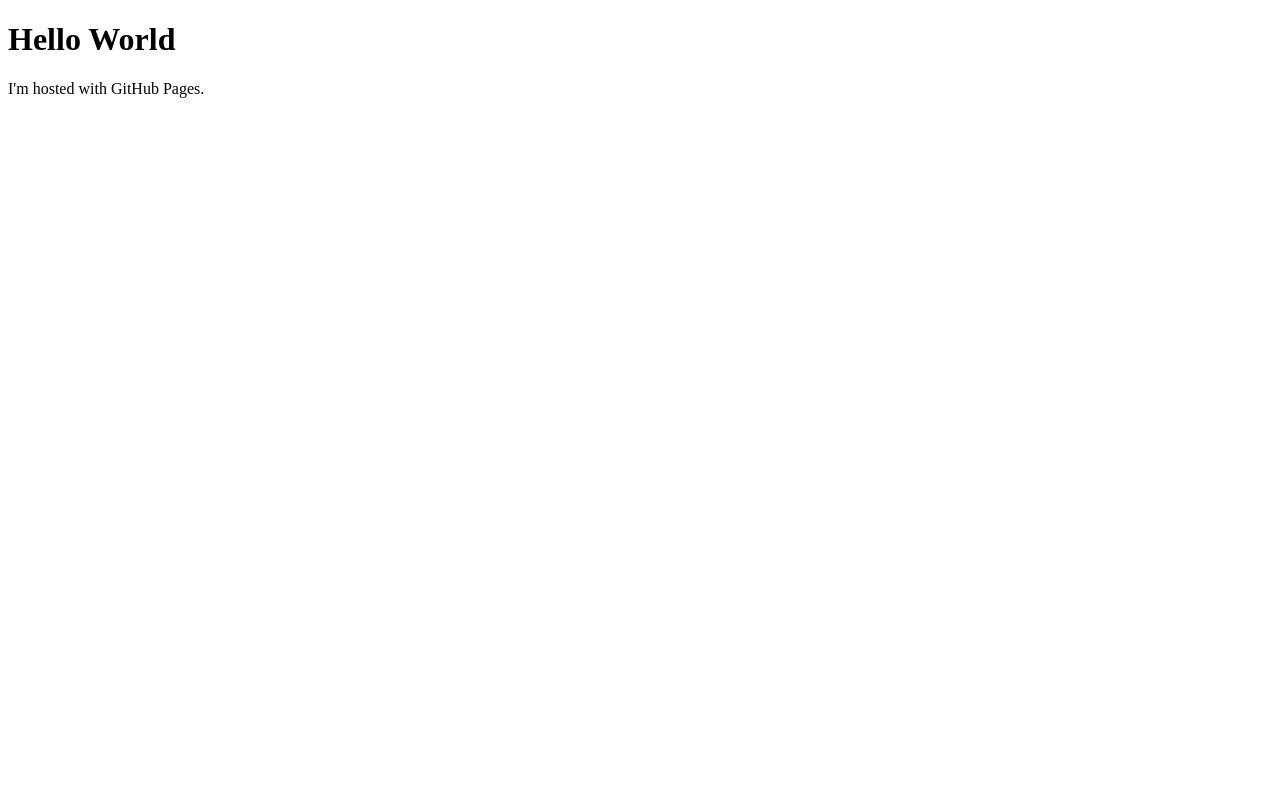
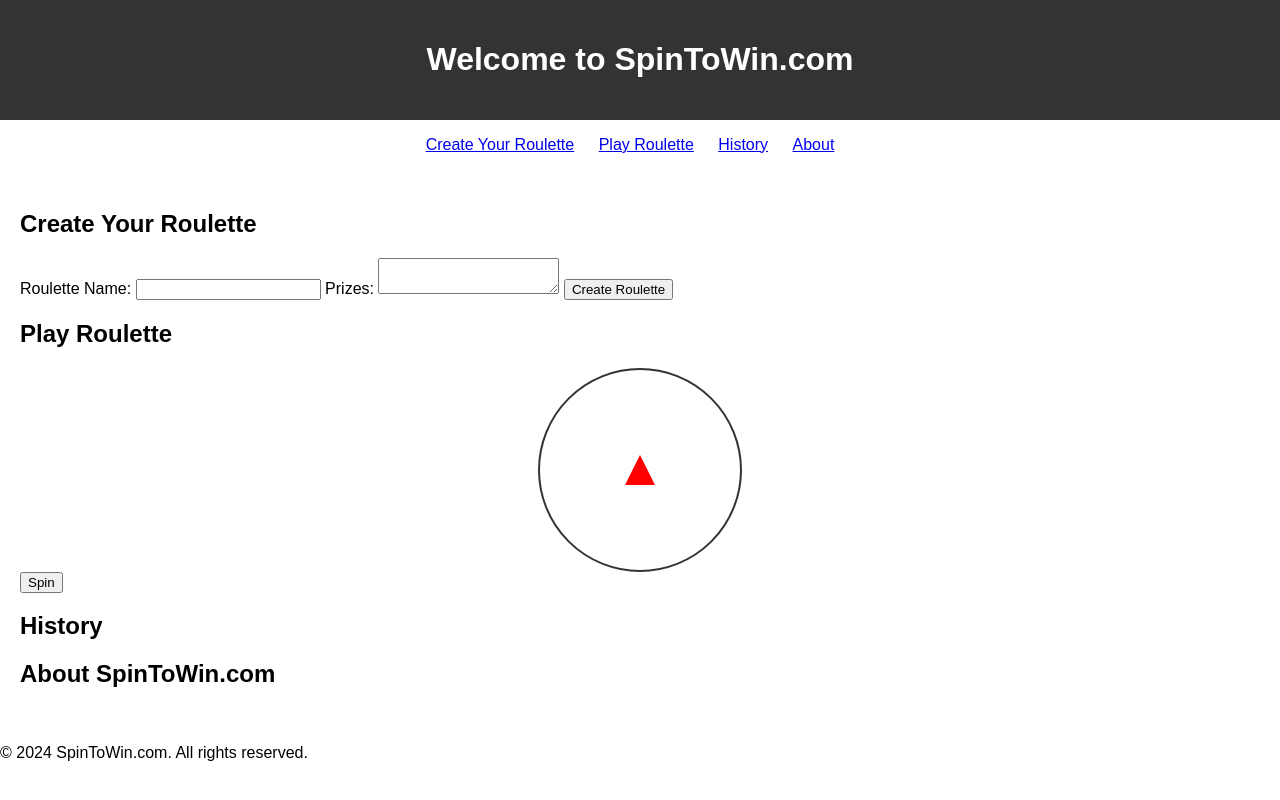
Before and after one commit to baadermeinhof92/baadermeinhof92, a plain HTML site: page index.html in a window 1280 px wide. Drawn offline with Linux system fonts and the light colour scheme.

Commit message:
Update index.html

```diff
--- a/index.html
+++ b/index.html
@@ -1,7 +1,111 @@
 <!DOCTYPE html>
-<html>
+<html lang="en">
+<head>
+    <meta charset="UTF-8">
+    <meta name="viewport" content="width=device-width, initial-scale=1.0">
+    <title>SpinToWin.com</title>
+    <style>
+        body {
+            font-family: Arial, sans-serif;
+            margin: 0;
+            padding: 0;
+        }
+        header {
+            background-color: #333;
+            color: white;
+            text-align: center;
+            padding: 20px;
+        }
+        nav ul {
+            list-style-type: none;
+            padding: 0;
+            text-align: center;
+        }
+        nav ul li {
+            display: inline;
+            margin-right: 20px;
+        }
+        main {
+            padding: 20px;
+        }
+        .roulette {
+            width: 200px;
+            height: 200px;
+            border: 2px solid #333;
+            border-radius: 50%;
+            position: relative;
+            overflow: hidden;
+            margin: 0 auto;
+        }
+        .arrow {
+            position: absolute;
+            top: 50%;
+            left: 50%;
+            transform: translate(-50%, -50%);
+            width: 0;
+            height: 0;
+            border-left: 15px solid transparent;
+            border-right: 15px solid transparent;
+            border-bottom: 30px solid red;
+        }
+    </style>
+</head>
 <body>
-<h1>Hello World</h1>
-<p>I'm hosted with GitHub Pages.</p>
+    <header>
+        <h1>Welcome to SpinToWin.com</h1>
+    </header>
+
+    <nav>
+        <ul>
+            <li><a href="#create">Create Your Roulette</a></li>
+            <li><a href="#play">Play Roulette</a></li>
+            <li><a href="#history">History</a></li>
+            <li><a href="#about">About</a></li>
+        </ul>
+    </nav>
+
+    <main>
+        <section id="create">
+            <h2>Create Your Roulette</h2>
+            <form id="rouletteForm">
+                <label for="rouletteName">Roulette Name:</label>
+                <input type="text" id="rouletteName" name="rouletteName">
+                <label for="prizes">Prizes:</label>
+                <textarea id="prizes" name="prizes"></textarea>
+                <button type="submit">Create Roulette</button>
+            </form>
+        </section>
+
+        <section id="play">
+            <h2>Play Roulette</h2>
+            <div class="roulette" id="roulette">
+                <div class="arrow"></div>
+            </div>
+            <button onclick="spinRoulette()">Spin</button>
+        </section>
+
+        <section id="history">
+            <h2>History</h2>
+            <!-- Aquí se mostraría el historial de sorteos pasados -->
+        </section>
+
+        <section id="about">
+            <h2>About SpinToWin.com</h2>
+            <!-- Aquí se incluiría información sobre el propósito del sitio y cómo funciona -->
+        </section>
+    </main>
+
+    <footer>
+        <p>&copy; 2024 SpinToWin.com. All rights reserved.</p>
+    </footer>
+
+    <script>
+        function spinRoulette() {
+            var degrees = Math.floor(Math.random() * 360) + 720; // Girar entre 720 y 1080 grados (2 a 3 vueltas)
+            var roulette = document.getElementById('roulette');
+            roulette.style.transition = 'transform 3s ease-out';
+            roulette.style.transform = 'rotate(' + degrees + 'deg)';
+        }
+    </script>
 </body>
 </html>
```
